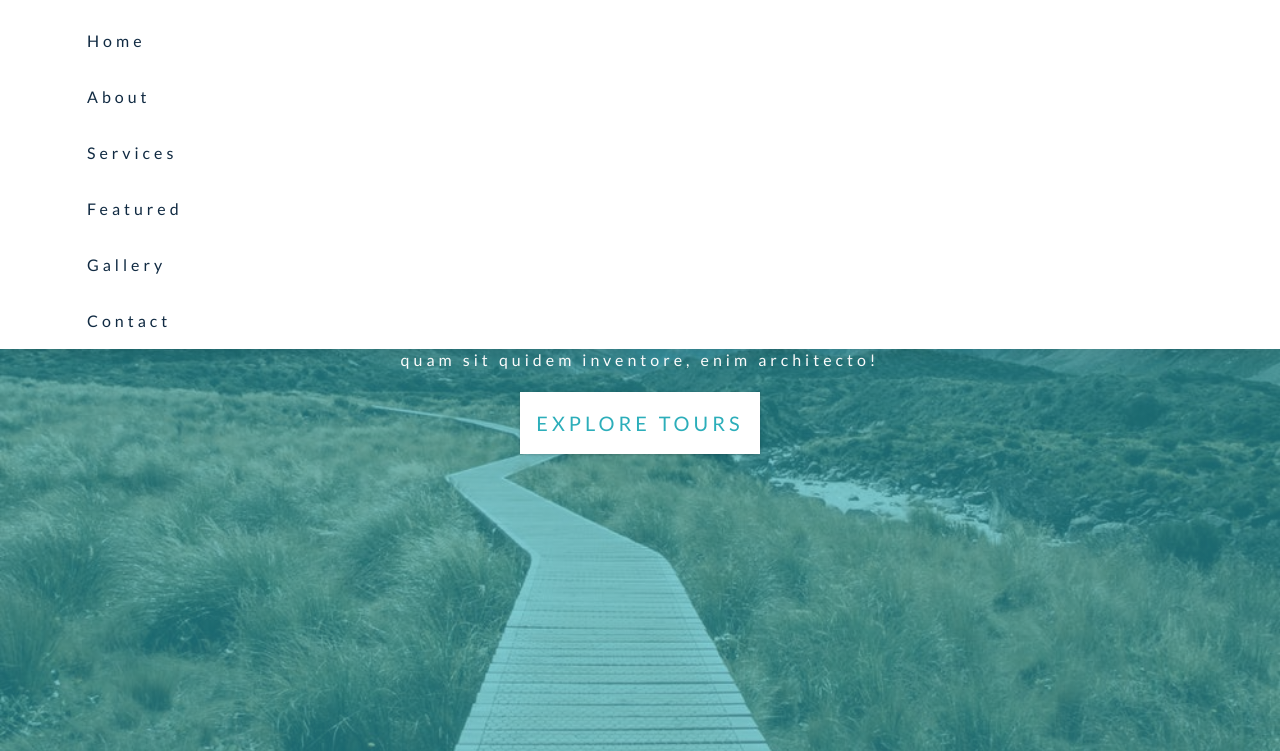
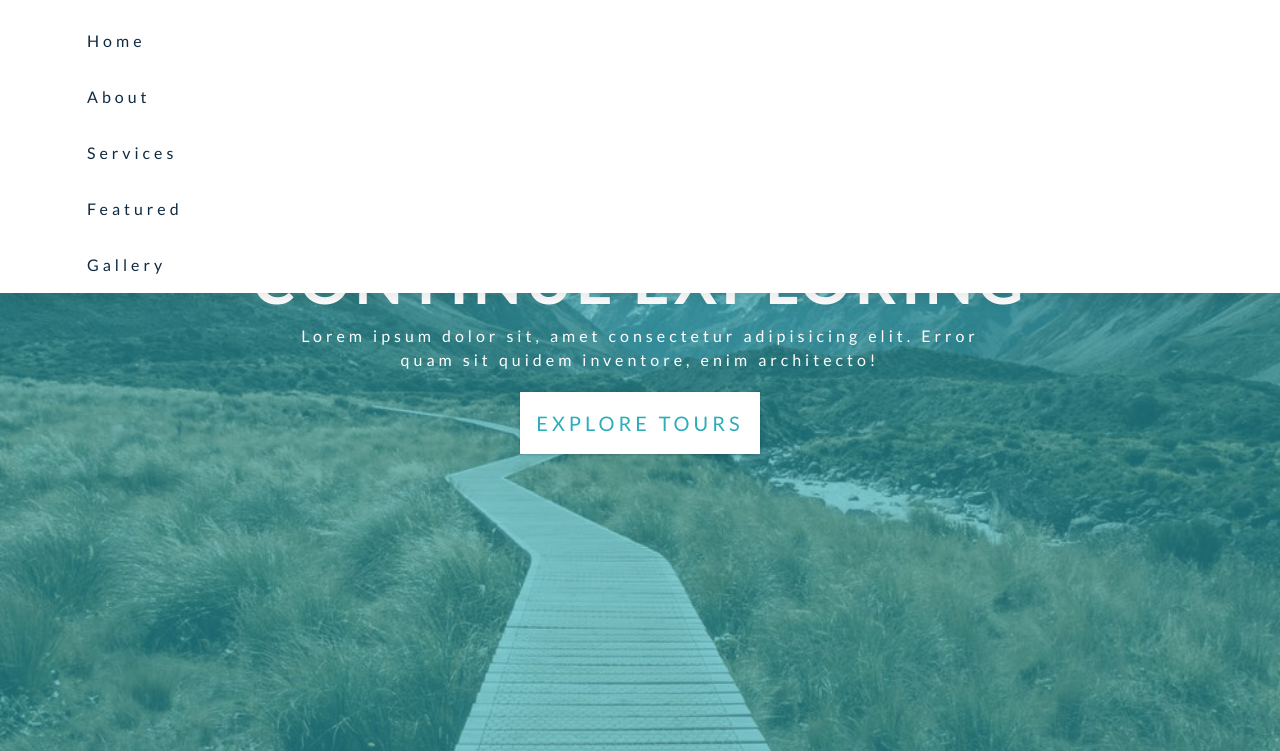
Before and after one commit to CodeCraftsmanAE/MKTours, a plain HTML site: page index.html in a window 1280 px wide. Both pictures are taken after a click on the button 1182 px from the left and 31 px from the top of the page. Shown: the part 49-800 px from the top of the page. Drawn offline with Linux system fonts and the light colour scheme.

Commit message:
add navbar toggle class

```diff
--- a/css/styles.css
+++ b/css/styles.css
@@ -251,6 +251,17 @@ Navbar
   color: var(--clr-primary-1);
   background: var(--clr-primary-8);
   padding-left: 2.25rem;
+}
+
+/*280px*/
+.nav-links {
+  height: 0;
+  overflow: hidden;
+  transition: var(--transition);
+}
+
+.show-links {
+  height: 280px;
 }
 /*
 ===============
```
